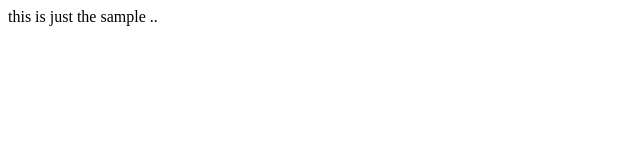
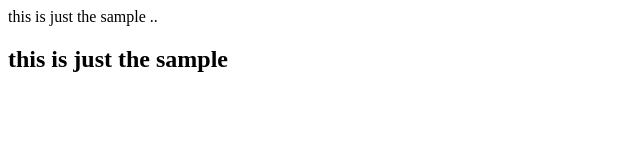
Before and after one commit to akshaynd398/template, a plain HTML site: page index.html in a window 1280 px wide. Shown: the whole page, without its empty margins (0-640 px from the left). Drawn offline with Linux system fonts and the light colour scheme.

Commit message:
changing h2

```diff
--- a/index.html
+++ b/index.html
@@ -1 +1,3 @@
  this is just the sample ..
+
+ <h2> this is just the sample </h2>
```
